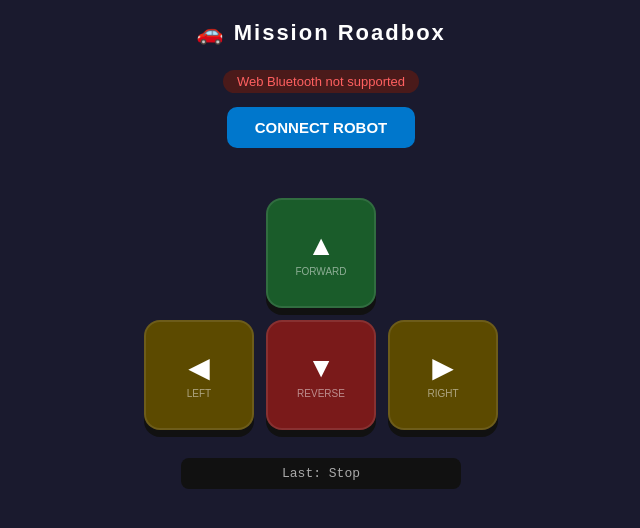
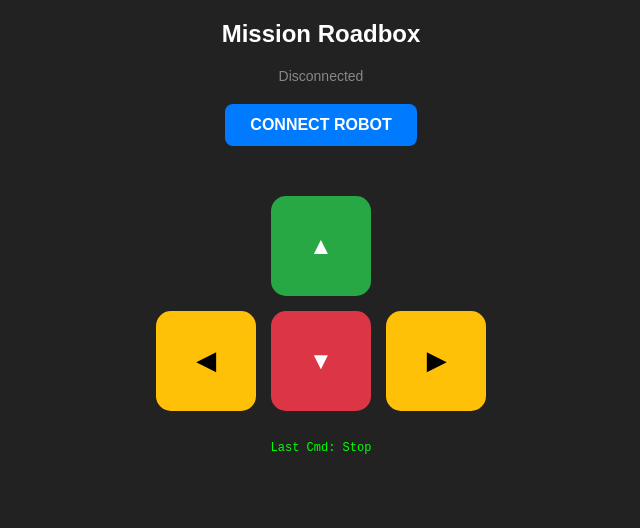
Before and after one commit to Punith2664/IPG-Controller, a plain HTML site: page index.html in a window 1280 px wide. Shown: the whole page, without its empty margins (319-959 px from the left). Drawn offline with Linux system fonts and the light colour scheme.

Commit message:
Refactor index.html for layout and style updates
Refactor HTML structure and styles for improved layout and readability.

```diff
--- a/index.html
+++ b/index.html
@@ -1,307 +1,182 @@
 <!DOCTYPE html>
-<html lang="en">
+<html>
 <head>
     <meta name="viewport" content="width=device-width, initial-scale=1, maximum-scale=1, user-scalable=no">
     <title>Roadbox Controller</title>
     <style>
-        * { box-sizing: border-box; }
+        body {
+            background-color: #222; color: white; font-family: 'Arial', sans-serif;
+            margin: 0; height: 100vh; display: flex; flex-direction: column; align-items: center;
+            user-select: none; -webkit-user-select: none;
+        }
+        h2 { margin-top: 20px; }
+        #status { color: #888; font-size: 14px; margin-bottom: 20px; }
 
-        body {
-            background-color: #1a1a2e;
-            color: white;
-            font-family: Arial, sans-serif;
-            margin: 0;
-            min-height: 100vh;
-            display: flex;
-            flex-direction: column;
-            align-items: center;
-            user-select: none;
-            -webkit-user-select: none;
+        #connectBtn {
+            padding: 12px 25px; font-size: 16px; border-radius: 8px; border: none;
+            background: #007bff; color: white; font-weight: bold; cursor: pointer;
         }
 
-        h2 { margin-top: 20px; font-size: 22px; letter-spacing: 2px; }
-
-        #status {
-            font-size: 13px;
-            margin: 6px 0 14px;
-            padding: 4px 14px;
-            border-radius: 20px;
-            background: #333;
-        }
-        #status.connected    { background: #1a4a1a; color: #4cff4c; }
-        #status.disconnected { background: #4a1a1a; color: #ff6060; }
-        #status.scanning     { background: #1a3a4a; color: #60c0ff; }
-
-        #connectBtn {
-            padding: 12px 28px;
-            font-size: 15px;
-            border-radius: 10px;
-            border: none;
-            background: #0077cc;
-            color: white;
-            font-weight: bold;
-            cursor: pointer;
-            margin-bottom: 10px;
-        }
-        #connectBtn:hover { background: #0099ff; }
-
-        .dpad {
+        .control-grid {
             display: grid;
-            grid-template-columns: 110px 110px 110px;
-            grid-template-rows: 110px 110px;
-            gap: 12px;
-            margin-top: 40px;
+            grid-template-columns: 100px 100px 100px;
+            grid-template-rows: 100px 100px;
+            gap: 15px;
+            margin-top: 50px;
         }
 
         .btn {
-            width: 110px; height: 110px;
-            border-radius: 16px;
-            border: 2px solid rgba(255,255,255,0.1);
-            font-size: 28px;
-            color: white;
-            background: #2d2d44;
-            box-shadow: 0 7px #111;
+            width: 100px; height: 100px;
+            border-radius: 15px; border: none;
+            font-size: 24px; font-weight: bold; color: white;
+            background: #444; box-shadow: 0 6px #222;
             cursor: pointer;
-            display: flex;
-            flex-direction: column;
-            justify-content: center;
-            align-items: center;
-            gap: 4px;
+            display: flex; justify-content: center; align-items: center;
             touch-action: none;
-            transition: transform 0.05s, box-shadow 0.05s;
-            -webkit-tap-highlight-color: transparent;
-        }
-        .btn span.label { font-size: 10px; color: rgba(255,255,255,0.5); }
-
-        .btn.pressed {
-            box-shadow: 0 2px #111;
-            transform: translateY(5px);
-            background: #3d3d5c;
         }
 
-        .up    { background: #1a5c2a; grid-column: 2; grid-row: 1; }
-        .down  { background: #7a1a1a; grid-column: 2; grid-row: 2; }
-        .left  { background: #5c4a00; grid-column: 1; grid-row: 2; }
-        .right { background: #5c4a00; grid-column: 3; grid-row: 2; }
+        .btn:active, .btn.pressed {
+            box-shadow: 0 2px #222;
+            transform: translateY(4px);
+            background-color: #555;
+        }
+
+        .up    { background: #28a745; grid-column: 2; grid-row: 1; }
+        .down  { background: #dc3545; grid-column: 2; grid-row: 2; }
+        .left  { background: #ffc107; color: black; grid-column: 1; grid-row: 2; }
+        .right { background: #ffc107; color: black; grid-column: 3; grid-row: 2; }
 
         #log {
-            margin-top: 28px;
-            font-family: monospace;
-            font-size: 13px;
-            color: #aaa;
-            background: #111;
-            padding: 8px 20px;
-            border-radius: 8px;
-            min-width: 280px;
-            text-align: center;
-        }
-
-        #https-warning {
-            display: none;
-            color: #ff6060;
-            font-size: 12px;
-            margin-top: 10px;
-            background: #4a1a1a;
-            padding: 8px 16px;
-            border-radius: 8px;
-            max-width: 320px;
-            text-align: center;
+            margin-top: 30px; font-family: monospace; color: #0f0; font-size: 12px;
         }
     </style>
 </head>
 <body>
 
-    <h2>🚗 Mission Roadbox</h2>
-    <div id="status" class="disconnected">Disconnected</div>
+    <h2>Mission Roadbox</h2>
+    <div id="status">Disconnected</div>
     <button id="connectBtn" onclick="connectBLE()">CONNECT ROBOT</button>
-    <div id="https-warning">
-        ⚠️ Web Bluetooth requires HTTPS or localhost.
+
+    <div class="control-grid">
+        <button class="btn up"
+            onpointerdown="press(this, 140, 100)"
+            onpointerup="release(this)"
+            onpointerleave="release(this)"
+            onpointercancel="release(this)">▲</button>
+
+        <button class="btn left"
+            onpointerdown="press(this, 100, 50)"
+            onpointerup="release(this)"
+            onpointerleave="release(this)"
+            onpointercancel="release(this)">◀</button>
+
+        <button class="btn down"
+            onpointerdown="press(this, 60, 100)"
+            onpointerup="release(this)"
+            onpointerleave="release(this)"
+            onpointercancel="release(this)">▼</button>
+
+        <button class="btn right"
+            onpointerdown="press(this, 100, 150)"
+            onpointerup="release(this)"
+            onpointerleave="release(this)"
+            onpointercancel="release(this)">▶</button>
     </div>
 
-    <div class="dpad">
-        <button class="btn up"
-            onpointerdown="press(this, 160, 100)"
-            onpointerup="release(this)"
-            onpointerleave="release(this)"
-            onpointercancel="release(this)">
-            ▲ <span class="label">FORWARD</span>
-        </button>
-
-        <button class="btn left"
-            onpointerdown="press(this, 100, 40)"
-            onpointerup="release(this)"
-            onpointerleave="release(this)"
-            onpointercancel="release(this)">
-            ◀ <span class="label">LEFT</span>
-        </button>
-
-        <button class="btn down"
-            onpointerdown="press(this, 40, 100)"
-            onpointerup="release(this)"
-            onpointerleave="release(this)"
-            onpointercancel="release(this)">
-            ▼ <span class="label">REVERSE</span>
-        </button>
-
-        <button class="btn right"
-            onpointerdown="press(this, 100, 160)"
-            onpointerup="release(this)"
-            onpointerleave="release(this)"
-            onpointercancel="release(this)">
-            ▶ <span class="label">RIGHT</span>
-        </button>
-    </div>
-
-    <div id="log">Last: Stop</div>
+    <div id="log">Last Cmd: Stop</div>
 
     <script>
-        const SERVICE_UUID = "4fafc201-1fb5-459e-8fcc-c5c9c331914b";
-        const CHAR_UUID    = "beb5483e-36e1-4688-b7f5-ea07361b26a8";
+        const serviceUUID = "4fafc201-1fb5-459e-8fcc-c5c9c331914b";
+        const charUUID    = "beb5483e-36e1-4688-b7f5-ea07361b26a8";
 
-        // ── KEY FIX: repeat interval must be less than STM32 watchdog (500ms)
-        // Send every 200ms while button is held so watchdog never triggers
-        const REPEAT_INTERVAL_MS = 200;
+        let bleDevice, bleServer, bleService, bleChar;
+        let isConnected = false;
 
-        let bleChar      = null;
-        let isConnected  = false;
-        let repeatTimer  = null;   // holds the setInterval reference
-        let activeBtn    = null;   // currently pressed button element
-        let isSending    = false;  // prevents overlapping async sends
+        // ── ONLY NEW CODE: repeat timer so STM32 watchdog never fires ────────
+        let repeatTimer = null;
 
-        // ── HTTPS check ──────────────────────────────────────────────────────
-        window.addEventListener('load', () => {
-            if (location.protocol !== 'https:' && location.hostname !== 'localhost') {
-                document.getElementById('https-warning').style.display = 'block';
-            }
-            if (!navigator.bluetooth) {
-                updateStatus('Web Bluetooth not supported', 'disconnected');
-                document.getElementById('connectBtn').disabled = true;
-            }
-        });
+        function press(el, throttle, steer) {
+            el.classList.add('pressed');
+            sendCommand(throttle, steer);          // send immediately on press
 
-        // ── BLE Connect ──────────────────────────────────────────────────────
-        async function connectBLE() {
-            try {
-                updateStatus('Scanning...', 'scanning');
-                const device = await navigator.bluetooth.requestDevice({
-                    filters: [{ name: 'Roadbox_Controller' }],
-                    optionalServices: [SERVICE_UUID]
-                });
-
-                device.addEventListener('gattserverdisconnected', () => {
-                    isConnected = false;
-                    bleChar = null;
-                    stopRepeat();
-                    updateStatus('Disconnected', 'disconnected');
-                    document.getElementById('connectBtn').style.display = 'inline-block';
-                    updateLog('Stop', 100, 100);
-                });
-
-                updateStatus('Connecting...', 'scanning');
-                const server  = await device.gatt.connect();
-                const service = await server.getPrimaryService(SERVICE_UUID);
-                bleChar       = await service.getCharacteristic(CHAR_UUID);
-
-                isConnected = true;
-                updateStatus('CONNECTED ✓', 'connected');
-                document.getElementById('connectBtn').style.display = 'none';
-
-                // Confirm link with a stop packet
-                await sendCommand(100, 100);
-
-            } catch (err) {
-                console.error(err);
-                updateStatus('Error: ' + err.message, 'disconnected');
-            }
+            stopRepeat();                          // clear any old timer
+            repeatTimer = setInterval(() => {      // keep sending every 200ms
+                sendCommand(throttle, steer);      // 200ms < 500ms watchdog
+            }, 200);
         }
 
-        // ── Button press: send immediately + start repeat timer ──────────────
-        function press(el, throttle, steer) {
-            // If another button is already held, release it first
-            if (activeBtn && activeBtn !== el) {
-                activeBtn.classList.remove('pressed');
-            }
-
-            activeBtn = el;
-            el.classList.add('pressed');
-            el.setPointerCapture(event.pointerId);
-
-            // Send immediately so there's no delay on first press
-            sendCommand(throttle, steer);
-
-            // Clear any existing timer
-            stopRepeat();
-
-            // FIX: Keep sending every REPEAT_INTERVAL_MS while button is held.
-            // Without this the STM32 watchdog fires after 500ms and stops motors.
-            repeatTimer = setInterval(() => {
-                sendCommand(throttle, steer);
-            }, REPEAT_INTERVAL_MS);
+        function release(el) {
+            el.classList.remove('pressed');
+            stopRepeat();                          // stop repeating
+            stop();                                // send stop
         }
 
-        // ── Button release: stop repeat + send stop ──────────────────────────
-        function release(el) {
-            if (activeBtn !== el) return;  // ignore spurious events
-
-            el.classList.remove('pressed');
-            activeBtn = null;
-            stopRepeat();
-            sendCommand(100, 100);   // STOP
-        }
-
-        // ── Clear the repeat timer ────────────────────────────────────────────
         function stopRepeat() {
             if (repeatTimer !== null) {
                 clearInterval(repeatTimer);
                 repeatTimer = null;
             }
         }
+        // ── END NEW CODE ──────────────────────────────────────────────────────
 
-        // ── Send 2-byte BLE packet ────────────────────────────────────────────
+        async function connectBLE() {
+            try {
+                updateStatus("Scanning...");
+                bleDevice = await navigator.bluetooth.requestDevice({
+                    filters: [{ name: 'Roadbox_Controller' }],
+                    optionalServices: [serviceUUID]
+                });
+
+                bleDevice.addEventListener('gattserverdisconnected', onDisconnected);
+
+                updateStatus("Connecting...");
+                bleServer  = await bleDevice.gatt.connect();
+                bleService = await bleServer.getPrimaryService(serviceUUID);
+                bleChar    = await bleService.getCharacteristic(charUUID);
+
+                isConnected = true;
+                updateStatus("CONNECTED", "green");
+                document.getElementById('connectBtn').style.display = 'none';
+
+            } catch (error) {
+                console.log(error);
+                updateStatus("Error: " + error, "red");
+            }
+        }
+
+        function onDisconnected() {
+            isConnected = false;
+            stopRepeat();
+            updateStatus("Disconnected", "red");
+            document.getElementById('connectBtn').style.display = 'block';
+        }
+
+        function updateStatus(text, color="gray") {
+            const el = document.getElementById('status');
+            el.innerText = text;
+            el.style.color = color;
+        }
+
         async function sendCommand(throttle, steer) {
             if (!bleChar || !isConnected) return;
 
-            // Skip if previous send hasn't finished (BLE is slower than interval)
-            if (isSending) return;
-            isSending = true;
-
-            updateLog(getLabel(throttle, steer), throttle, steer);
+            let action = "Stop";
+            if (throttle > 100) action = "Forward";
+            if (throttle < 100) action = "Reverse";
+            if (steer < 100)    action = "Left";
+            if (steer > 100)    action = "Right";
+            document.getElementById('log').innerText = "Cmd: " + action + " (T:" + throttle + " S:" + steer + ")";
 
             try {
-                const data = new Uint8Array([throttle, steer]);
-                if (typeof bleChar.writeValueWithoutResponse === 'function') {
-                    await bleChar.writeValueWithoutResponse(data);
-                } else {
-                    await bleChar.writeValue(data);
-                }
-            } catch (e) {
-                // Don't log every failure during rapid repeat
-                if (e.name !== 'NetworkError') {
-                    console.warn('BLE send error:', e);
-                }
-            } finally {
-                isSending = false;
+                let data = new Uint8Array([throttle, steer]);
+                await bleChar.writeValue(data);
+            } catch(e) {
+                console.log("Send Error", e);
             }
         }
 
-        function getLabel(t, s) {
-            if (t > 100 && s === 100) return 'Forward';
-            if (t < 100 && s === 100) return 'Reverse';
-            if (t === 100 && s < 100) return 'Left';
-            if (t === 100 && s > 100) return 'Right';
-            if (t === 100 && s === 100) return 'Stop';
-            return 'Move';
-        }
-
-        function updateLog(label, t, s) {
-            document.getElementById('log').innerText =
-                `Last: ${label}  (T:${t}  S:${s})`;
-        }
-
-        function updateStatus(text, cls) {
-            const el = document.getElementById('status');
-            el.innerText = text;
-            el.className = cls;
+        function stop() {
+            sendCommand(100, 100);
         }
     </script>
 </body>
```
